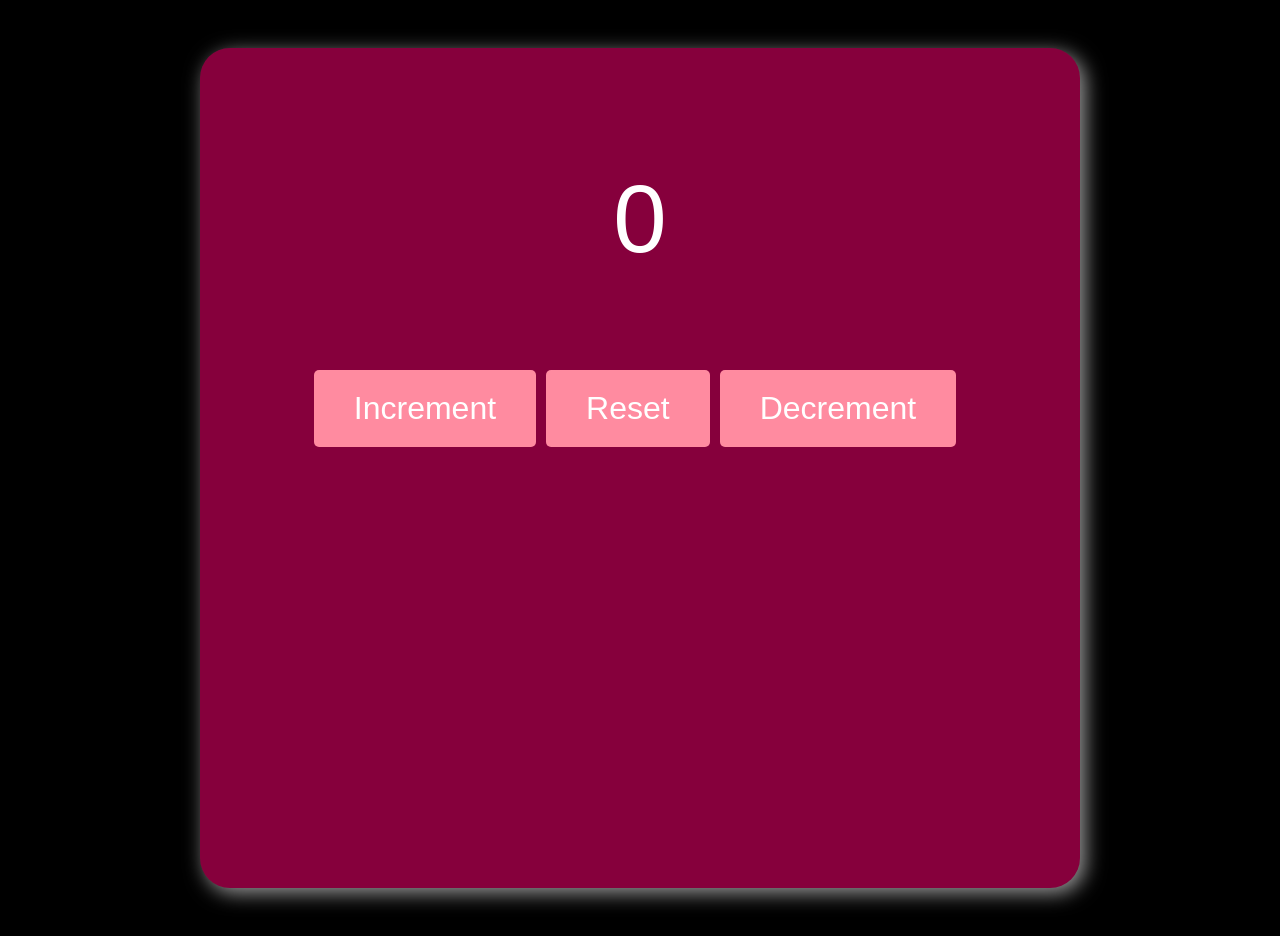
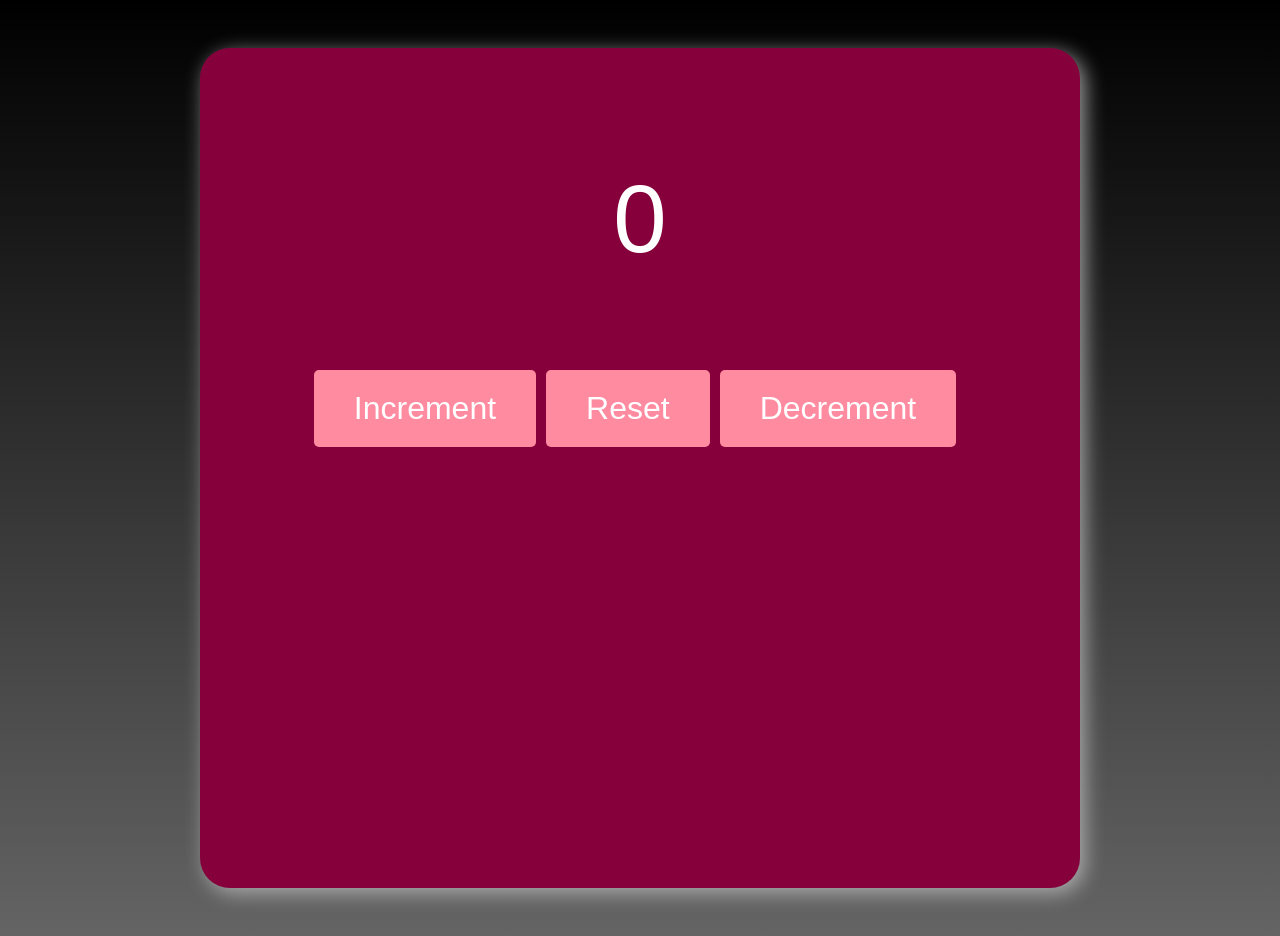
Before and after one commit to Nelman25/Learning-React, a React (Vite) app in the folder my-react-app/: page / in a window 1280 px wide. Built offline with nearby package versions, Linux system fonts and the light colour scheme.

Commit message:
counter program update

```diff
--- a/my-react-app/src/index.css
+++ b/my-react-app/src/index.css
@@ -1,6 +1,6 @@
 body {
   font-family: Arial, Helvetica, sans-serif;
-  background-color: black;
+    background-image: linear-gradient(black, rgb(100, 100, 100));
   padding: 40px 40px;
   text-align: center;
   display: flex;
@@ -19,6 +19,7 @@ button {
   background-color: #ff8ba0;
   border: none;
   border-radius: 5px;
+  transition: background-color 0.5s ease;
   color: white;
 }
 #container {
@@ -28,5 +29,7 @@ button {
   height: 800px;
   border-radius: 30px;
   box-shadow: 5px 5px 20px rgba(189, 189, 189, 0.815);
-
 }
+button:hover {
+    background-color: hsl(349, 100%, 67%);
+}
```
